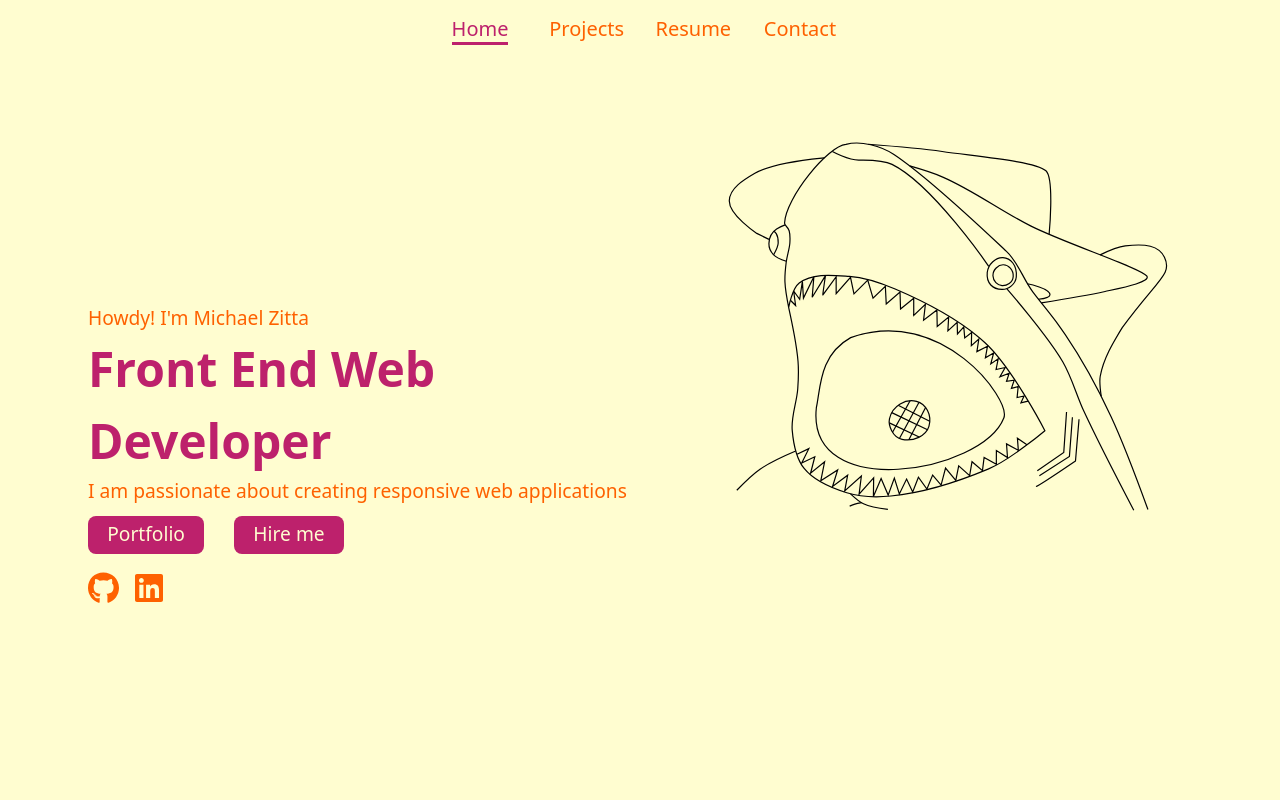
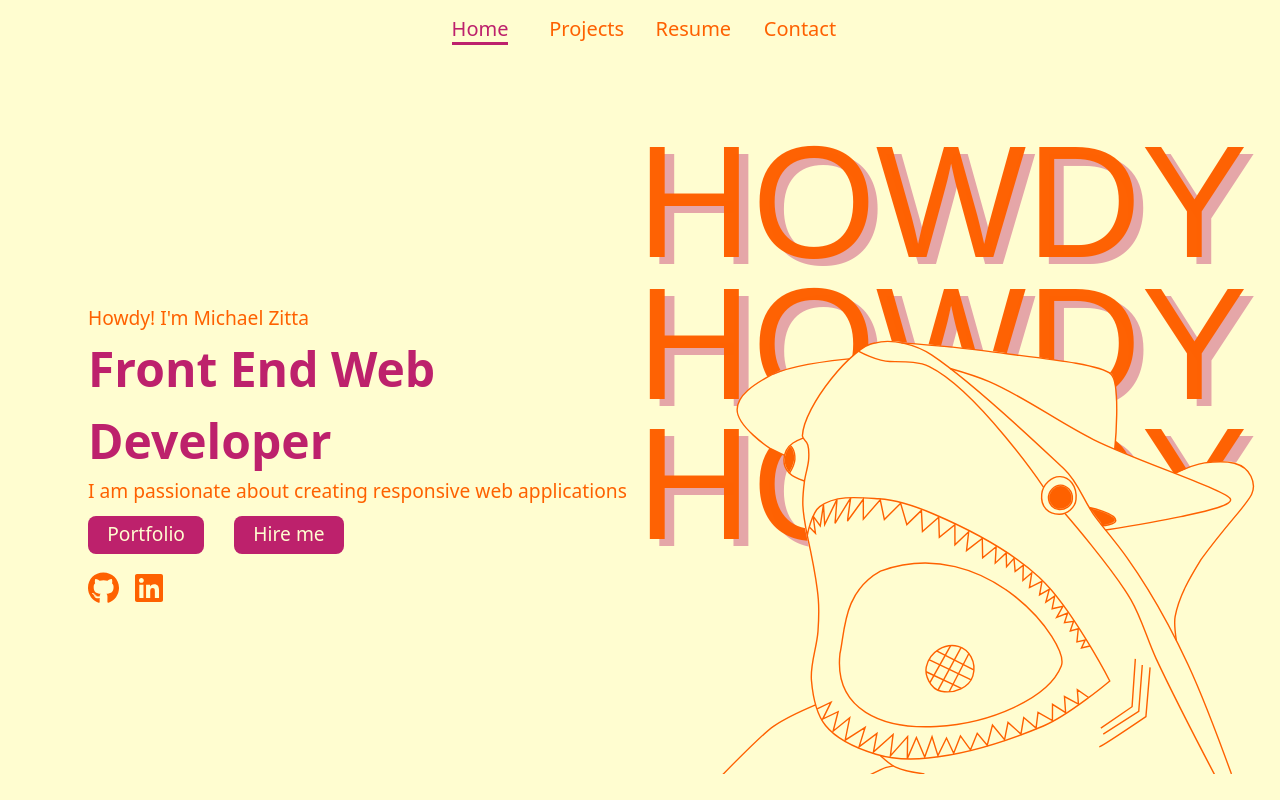
Before and after one commit to mezitta/portfolio, a React (Create React App) app: page / in a window 1280 px wide. Built offline with nearby package versions, Linux system fonts and the light colour scheme.

Commit message:
updated home page image

```diff
--- a/src/components/Home.css
+++ b/src/components/Home.css
@@ -22,6 +22,9 @@
     font-size: 9vw;
     font-weight: bold;
     height: 100%;
+    background-image: url('../assets/homeshark.svg');
+    background-repeat: no-repeat;
+    background-size: contain;
 }
 
 img {
--- a/src/components/Home.js
+++ b/src/components/Home.js
@@ -39,9 +39,9 @@ const Home = () => {
                     </Col>
 
                     <Col sm={6} className="home-right">
-                        <div>
-                            <img src={largeShark} alt='shark'/>
-                        </div>
+
+                            {/* <img src={largeShark} alt='shark'/> */}
+
                         {/* <div>
                             Howdy<br/>
                             Howdy<br/>
```
Also changed, not shown: src/assets/homeshark.svg, src/assets/homesharklarge.svg.
